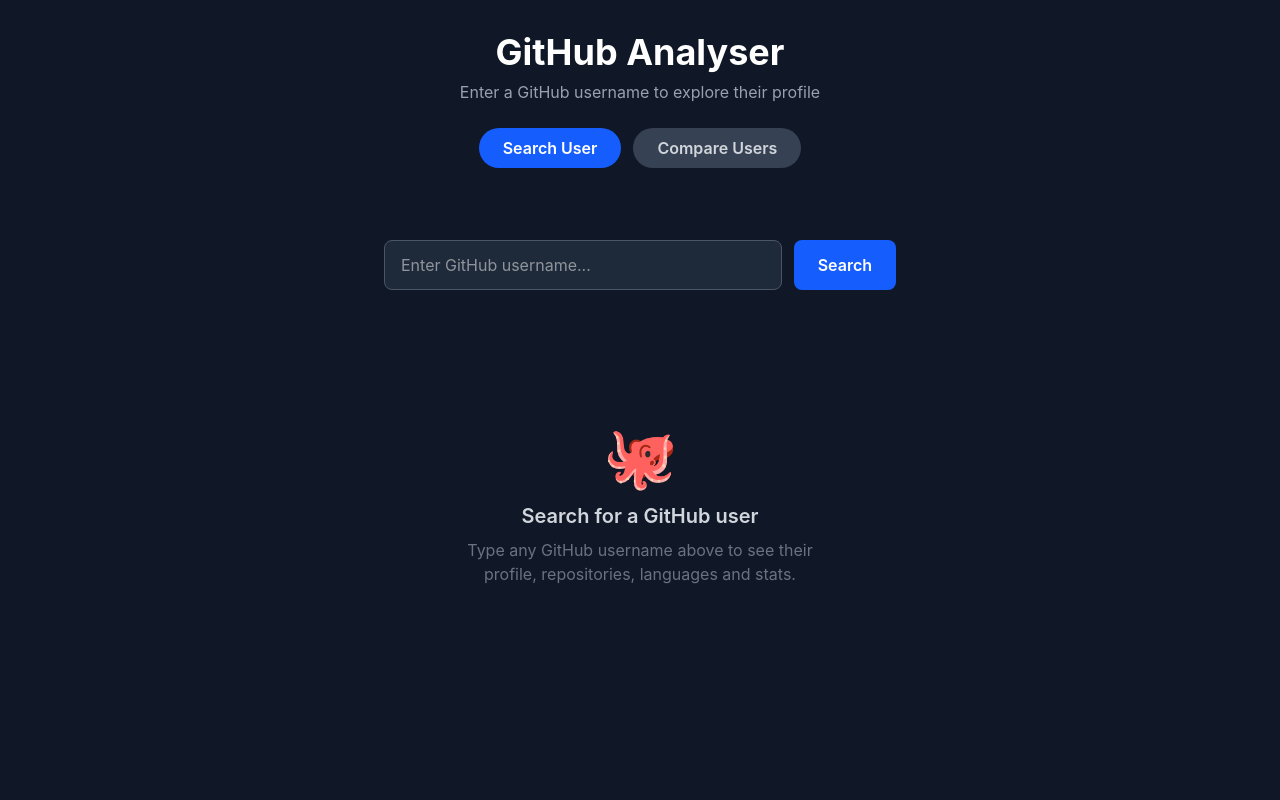
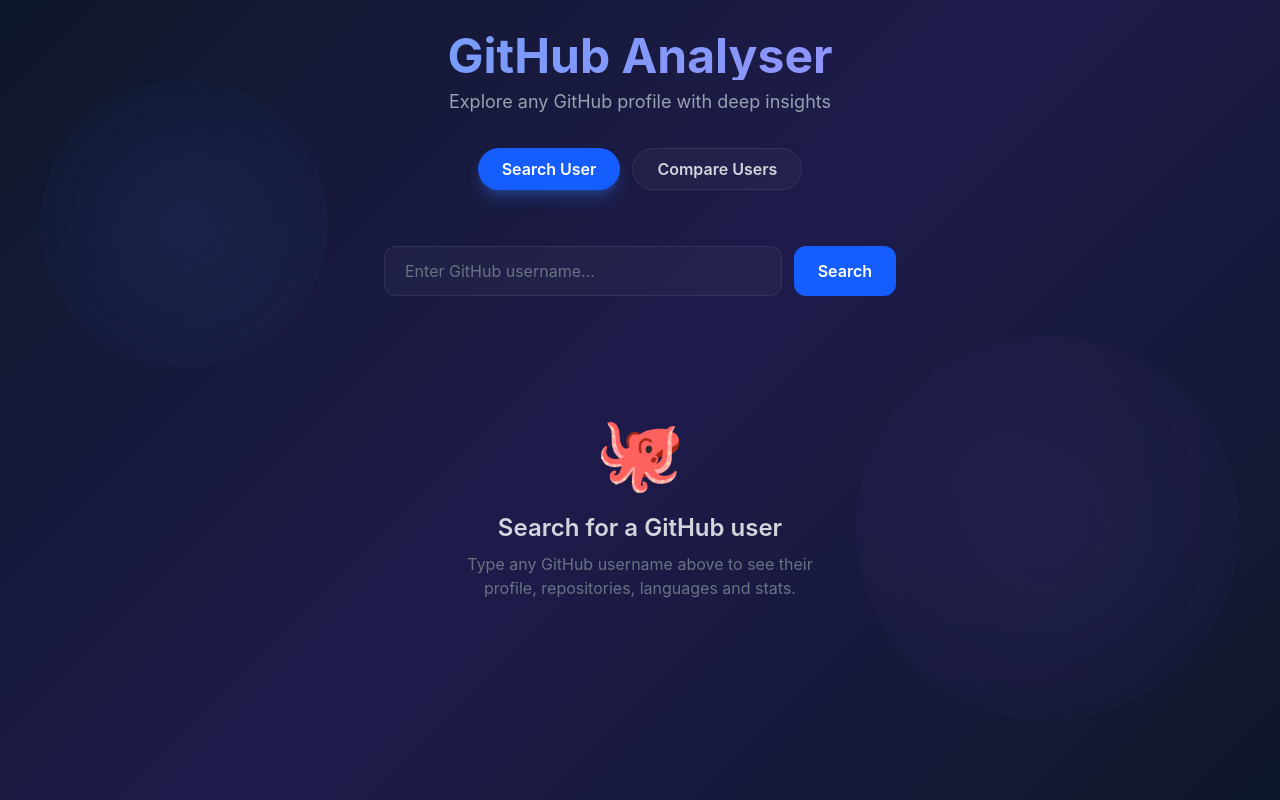
Before and after one commit to Jainabhi90/GitHub-Analyser, a React (Vite) app: page / in a window 1280 px wide. Built offline with nearby package versions, Linux system fonts and the light colour scheme.

Commit message:
UI redesign - new theme, animations, glass effect

```diff
--- a/src/components/RepoStats.jsx
+++ b/src/components/RepoStats.jsx
@@ -9,40 +9,54 @@
     {
       label: "Total Repos",
       value: repos.length,
+      icon: "📁",
       link: null
     },
     {
       label: "Total Stars",
-      value: totalStars,
+      value: totalStars.toLocaleString(),
+      icon: "⭐",
       link: null
     },
     {
       label: "Top Language",
       value: topLanguage,
+      icon: "💻",
       link: null
     },
     {
       label: "Most Starred",
       value: topRepo ? topRepo.name : "N/A",
+      icon: "🏆",
       link: topRepo ? topRepo.html_url : null
     },
   ]
 
   return (
-    <div className="grid grid-cols-2 md:grid-cols-4 gap-4 max-w-4xl mx-auto my-8 px-4">
-      {stats.map((stat) => (
+    <div className="grid grid-cols-2 md:grid-cols-4 gap-4 max-w-4xl mx-auto px-4">
+      {stats.map((stat, i) => (
         <div
           key={stat.label}
-          className="bg-gray-800 rounded-xl p-5 text-center shadow"
+          className="glass rounded-xl p-5 text-center card-hover animate-fadeInUp"
+          style={{
+            animationDelay: `${i * 0.1}s`,
+            background: 'linear-gradient(135deg, rgba(59,130,246,0.05), rgba(139,92,246,0.05))'
+          }}
         >
-         {stat.link ? (
-            <a href={stat.link} target="_blank" rel="noopener noreferrer" className="text-blue-400 text-xl font-bold hover:text-blue-300 hover:underline transition break-all">
+          <div className="text-2xl mb-2">{stat.icon}</div>
+          {stat.link ? (
+            <a
+              href={stat.link}
+              target="_blank"
+              rel="noopener noreferrer"
+              className="text-blue-400 text-lg font-bold hover:text-blue-300 transition hover:underline break-all"
+            >
               {stat.value}
             </a>
           ) : (
-            <p className="text-blue-400 text-2xl font-bold">{stat.value}</p>
+            <p className="text-blue-400 text-xl font-bold">{stat.value}</p>
           )}
-          <p className="text-gray-400 text-sm mt-1">{stat.label}</p>
+          <p className="text-gray-500 text-xs mt-1">{stat.label}</p>
         </div>
       ))}
     </div>
--- a/src/components/SearchBar.jsx
+++ b/src/components/SearchBar.jsx
@@ -7,7 +7,7 @@
   }
 
   return (
-    <div className="flex justify-center items-center py-10">
+    <div className="flex justify-center items-center py-6">
       <form
         onSubmit={handleSubmit}
         className="flex gap-3 w-full max-w-lg"
@@ -16,11 +16,11 @@
           type="text"
           name="username"
           placeholder="Enter GitHub username..."
-          className="flex-1 px-4 py-3 rounded-lg bg-gray-800 text-white border border-gray-600 focus:outline-none focus:border-blue-500"
+          className="flex-1 px-5 py-3 rounded-xl glass text-white placeholder-gray-500 border border-gray-700 focus:outline-none focus:border-blue-500 focus:shadow-lg focus:shadow-blue-500/20 transition-all duration-300"
         />
         <button
           type="submit"
-          className="px-6 py-3 bg-blue-600 hover:bg-blue-700 text-white font-semibold rounded-lg transition"
+          className="px-6 py-3 bg-blue-600 hover:bg-blue-700 text-white font-semibold rounded-xl transition-all duration-300 hover:shadow-lg hover:shadow-blue-500/30 hover:scale-105"
         >
           Search
         </button>
--- a/src/index.css
+++ b/src/index.css
@@ -1 +1,99 @@
 @import "tailwindcss";
+
+/* Custom animations */
+@keyframes fadeInUp {
+  from {
+    opacity: 0;
+    transform: translateY(20px);
+  }
+  to {
+    opacity: 1;
+    transform: translateY(0);
+  }
+}
+
+@keyframes fadeIn {
+  from { opacity: 0; }
+  to { opacity: 1; }
+}
+
+@keyframes slideInLeft {
+  from {
+    opacity: 0;
+    transform: translateX(-20px);
+  }
+  to {
+    opacity: 1;
+    transform: translateX(0);
+  }
+}
+
+@keyframes pulse-glow {
+  0%, 100% { box-shadow: 0 0 20px rgba(59, 130, 246, 0.3); }
+  50% { box-shadow: 0 0 40px rgba(59, 130, 246, 0.6); }
+}
+
+@keyframes shimmer {
+  0% { background-position: -200% 0; }
+  100% { background-position: 200% 0; }
+}
+
+.animate-fadeInUp {
+  animation: fadeInUp 0.5s ease forwards;
+}
+
+.animate-fadeIn {
+  animation: fadeIn 0.4s ease forwards;
+}
+
+.animate-slideInLeft {
+  animation: slideInLeft 0.4s ease forwards;
+}
+
+.animate-pulse-glow {
+  animation: pulse-glow 2s ease-in-out infinite;
+}
+
+/* Staggered delays */
+.delay-100 { animation-delay: 0.1s; opacity: 0; }
+.delay-200 { animation-delay: 0.2s; opacity: 0; }
+.delay-300 { animation-delay: 0.3s; opacity: 0; }
+.delay-400 { animation-delay: 0.4s; opacity: 0; }
+.delay-500 { animation-delay: 0.5s; opacity: 0; }
+.delay-600 { animation-delay: 0.6s; opacity: 0; }
+
+/* Custom scrollbar */
+::-webkit-scrollbar {
+  width: 6px;
+}
+::-webkit-scrollbar-track {
+  background: #0f172a;
+}
+::-webkit-scrollbar-thumb {
+  background: #3b82f6;
+  border-radius: 3px;
+}
+
+/* Card glow on hover */
+.card-hover {
+  transition: all 0.3s ease;
+}
+.card-hover:hover {
+  transform: translateY(-2px);
+  box-shadow: 0 8px 30px rgba(59, 130, 246, 0.15);
+}
+
+/* Gradient text */
+.gradient-text {
+  background: linear-gradient(135deg, #60a5fa, #a78bfa);
+  -webkit-background-clip: text;
+  -webkit-text-fill-color: transparent;
+  background-clip: text;
+}
+
+/* Glass effect */
+.glass {
+  background: rgba(255, 255, 255, 0.03);
+  backdrop-filter: blur(10px);
+  border: 1px solid rgba(255, 255, 255, 0.08);
+}
--- a/src/pages/Dashboard.jsx
+++ b/src/pages/Dashboard.jsx
@@ -48,34 +48,47 @@
   }
 
   return (
-    <div className="min-h-screen bg-gray-900 text-white px-4 py-8">
+    <div className="min-h-screen text-white px-4 py-8"
+      style={{ background: 'linear-gradient(135deg, #0f172a 0%, #1e1b4b 50%, #0f172a 100%)' }}
+    >
+      {/* Background decoration */}
+      <div className="fixed inset-0 overflow-hidden pointer-events-none">
+        <div className="absolute top-20 left-10 w-72 h-72 rounded-full opacity-10"
+          style={{ background: 'radial-gradient(circle, #3b82f6, transparent)' }}
+        />
+        <div className="absolute bottom-20 right-10 w-96 h-96 rounded-full opacity-10"
+          style={{ background: 'radial-gradient(circle, #8b5cf6, transparent)' }}
+        />
+      </div>
 
       {/* Header */}
-      <div className="text-center mb-6">
-        <h1 className="text-4xl font-bold text-white">GitHub Analyser</h1>
-        <p className="text-gray-400 mt-2">
-          Enter a GitHub username to explore their profile
+      <div className="text-center mb-8 animate-fadeInUp">
+        <h1 className="text-5xl font-bold gradient-text mb-2">
+          GitHub Analyser
+        </h1>
+        <p className="text-gray-400 text-lg">
+          Explore any GitHub profile with deep insights
         </p>
       </div>
 
       {/* Mode Toggle */}
-      <div className="flex justify-center gap-3 mb-8">
+      <div className="flex justify-center gap-3 mb-8 animate-fadeInUp delay-100">
         <button
           onClick={() => setMode('search')}
-          className={`px-6 py-2 rounded-full font-semibold transition ${
+          className={`px-6 py-2 rounded-full font-semibold transition-all duration-300 ${
             mode === 'search'
-              ? 'bg-blue-600 text-white'
-              : 'bg-gray-700 text-gray-300 hover:bg-gray-600'
+              ? 'bg-blue-600 text-white shadow-lg shadow-blue-500/30'
+              : 'glass text-gray-300 hover:text-white'
           }`}
         >
           Search User
         </button>
         <button
           onClick={() => setMode('compare')}
-          className={`px-6 py-2 rounded-full font-semibold transition ${
+          className={`px-6 py-2 rounded-full font-semibold transition-all duration-300 ${
             mode === 'compare'
-              ? 'bg-blue-600 text-white'
-              : 'bg-gray-700 text-gray-300 hover:bg-gray-600'
+              ? 'bg-blue-600 text-white shadow-lg shadow-blue-500/30'
+              : 'glass text-gray-300 hover:text-white'
           }`}
         >
           Compare Users
@@ -84,22 +97,28 @@
 
       {/* Compare Mode */}
       {mode === 'compare' && (
-        <CompareUsers />
+        <div className="animate-fadeInUp">
+          <CompareUsers />
+        </div>
       )}
 
       {/* Search Mode */}
       {mode === 'search' && (
         <>
-          <SearchBar onSearch={handleSearch} />
+          <div className="animate-fadeInUp delay-200">
+            <SearchBar onSearch={handleSearch} />
+          </div>
 
+          {/* Search History */}
           {history.length > 0 && (
-            <div className="flex justify-center gap-2 flex-wrap mb-6">
-              <span className="text-gray-400 text-sm mt-1">Recent:</span>
-              {history.map(name => (
+            <div className="flex justify-center gap-2 flex-wrap mb-6 animate-fadeIn">
+              <span className="text-gray-500 text-sm mt-1">Recent:</span>
+              {history.map((name, i) => (
                 <button
                   key={name}
                   onClick={() => handleSearch(name)}
-                  className="px-3 py-1 bg-gray-700 hover:bg-gray-600 text-gray-300 text-sm rounded-full transition"
+                  className="px-3 py-1 glass hover:bg-blue-600/20 text-gray-300 text-sm rounded-full transition-all duration-300"
+                  style={{ animationDelay: `${i * 0.1}s` }}
                 >
                   {name}
                 </button>
@@ -107,44 +126,60 @@
             </div>
           )}
 
+          {/* Loading */}
           {loading && (
-            <div className="flex justify-center items-center mt-16">
-              <div className="w-12 h-12 border-4 border-blue-500 border-t-transparent rounded-full animate-spin"></div>
+            <div className="flex flex-col justify-center items-center mt-20 gap-4">
+              <div className="w-14 h-14 border-4 border-blue-500 border-t-transparent rounded-full animate-spin animate-pulse-glow"></div>
+              <p className="text-gray-400 animate-pulse">Fetching GitHub data...</p>
             </div>
           )}
 
+          {/* Error */}
           {error && (
-            <div className="max-w-md mx-auto mt-10 bg-red-900 border border-red-500 text-red-200 px-6 py-4 rounded-xl text-center">
+            <div className="max-w-md mx-auto mt-10 glass border border-red-500/50 text-red-300 px-6 py-4 rounded-xl text-center animate-fadeInUp">
               {error}
             </div>
           )}
 
+          {/* Empty State */}
           {!user && !loading && !error && (
-            <div className="flex flex-col items-center justify-center mt-24 text-center">
-              <div className="text-6xl mb-4">🐙</div>
-              <h2 className="text-xl font-semibold text-gray-300">
+            <div className="flex flex-col items-center justify-center mt-24 text-center animate-fadeInUp">
+              <div className="text-7xl mb-6">🐙</div>
+              <h2 className="text-2xl font-semibold text-gray-300 mb-2">
                 Search for a GitHub user
               </h2>
-              <p className="text-gray-500 mt-2 max-w-sm">
+              <p className="text-gray-500 max-w-sm">
                 Type any GitHub username above to see their profile,
                 repositories, languages and stats.
               </p>
             </div>
           )}
 
+          {/* Main Content */}
           {user && !loading && (
             <div className="max-w-5xl mx-auto mt-8 space-y-8">
-              <ProfileCard user={user} />
-              <RepoStats repos={repos} user={user} />
+
+              <div className="animate-fadeInUp">
+                <ProfileCard user={user} />
+              </div>
+
+              <div className="animate-fadeInUp delay-100">
+                <RepoStats repos={repos} user={user} />
+              </div>
+
               {repos.length > 0 && (
                 <>
-                  <div className="grid grid-cols-1 md:grid-cols-2 gap-6">
+                  <div className="grid grid-cols-1 md:grid-cols-2 gap-6 animate-fadeInUp delay-200">
                     <LanguageChart repos={repos} />
                     <StarChart repos={repos} />
                   </div>
-                  <ActivityGraph events={events} />
-                  <div>
-                    <h2 className="text-2xl font-bold text-white mb-4">
+
+                  <div className="animate-fadeInUp delay-300">
+                    <ActivityGraph events={events} />
+                  </div>
+
+                  <div className="animate-fadeInUp delay-400">
+                    <h2 className="text-2xl font-bold gradient-text mb-4">
                       Repositories
                     </h2>
                     <RepoList repos={repos} />
@@ -155,7 +190,6 @@
           )}
         </>
       )}
-
     </div>
   )
 }
```
Also changed, not shown: src/components/ProfileCard.jsx (+45 -12 lines).
